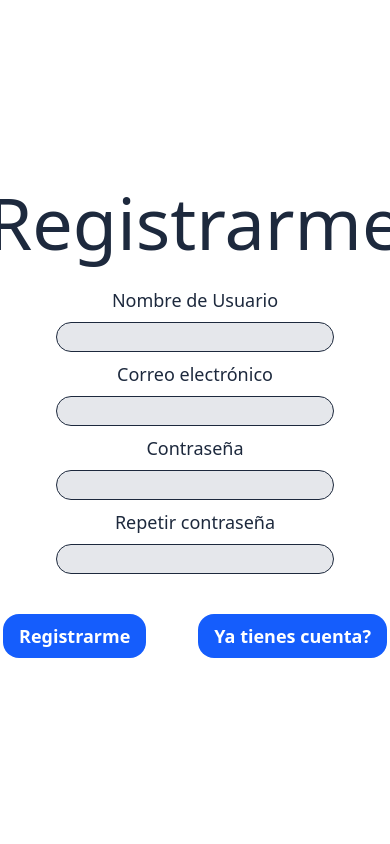
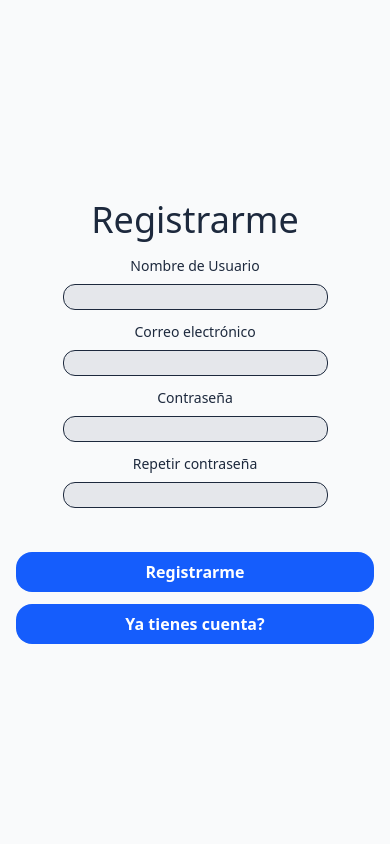
Before and after one commit to jvivas95/movimientos-dinero, a PHP site: page /app/views/registro.php in a window 390 px wide; the page is wider, and only the part inside the window is pictured. Run offline with PHP 8.4, Linux system fonts and the light colour scheme; some libraries are stand-ins or nearby versions.

Commit message:
update: hago responsive el login y el registro. hago que el sidebar se oculte para adaptarlo a los moviles

```diff
--- a/app/views/dashboard.php
+++ b/app/views/dashboard.php
@@ -14,7 +14,9 @@ include_once __DIR__ . '/../../config.php';
 
 <body class="flex roboto bg-gray-50 text-slate-800 h-screen">
     <!-- SIDEBAR -->
-    <?php include_once(__DIR__ . '/layouts/sidebar.php') ?>
+    <div class="hidden md:block">
+        <?php include_once(__DIR__ . '/layouts/sidebar.php') ?>
+    </div>
     <!-- CAJA DEL BODY -->
     <div class="flex flex-col w-full h-full">
         <!-- HEADER -->
--- a/app/views/registro.php
+++ b/app/views/registro.php
@@ -16,44 +16,59 @@ error_reporting(E_ALL);
     <title>Registro</title>
 </head>
 
-<body class="bg-gray-250 flex flex-col items-center justify-center h-screen text-slate-800 roboto">
+<body class="bg-gray-50 flex flex-col items-center justify-center min-h-screen text-slate-800 roboto px-4 sm:px-6 lg:px-8">
 
-    <div class="flex flex-col items-center w-96 h-auto">
-        <img>
-        <h1 class="text-7xl mb-7">Registrarme</h1>
-        <form class="flex flex-col items-center text-lg space-y-2 w-full" action="?route=registro" method="POST">
+    <div class="flex flex-col items-center w-full max-w-md mx-auto">
+        <h1 class="text-4xl sm:text-5xl lg:text-6xl xl:text-7xl mb-4 sm:mb-6 lg:mb-7 text-center font-medium">Registrarme</h1>
+        <form class="flex flex-col items-center text-base sm:text-lg space-y-3 sm:space-y-4 w-full" action="?route=registro" method="POST">
             <input type="hidden" name="action" value="registro">
-            <label for="nusuario">Nombre de Usuario</label>
+            <div>
+                <label
+                    for="nusuario"
+                    class="text-center block text-sm sm:text-base font-medium mb-2">Nombre de Usuario</label>
                 <input
-                class="border border-solid rounded-2xl bg-gray-200 pl-4"
+                    class="w-full border border-solid rounded-xl sm:rounded-2xl bg-gray-200 pl-4 pr-4 text-base focus:outline-none focus:ring-blue-500 focus:border-transparent transition-all duration-200"
                     type="text"
                     name="nusuario"
                     required>
-            <label for="mail">Correo electrónico</label>
+            </div>
+            <div>
+                <label
+                    for="mail"
+                    class="text-center block text-sm sm:text-base font-medium mb-2">Correo electrónico</label>
                 <input
-                class="border border-solid rounded-2xl bg-gray-200 pl-4"
+                    class="w-full border border-solid rounded-xl sm:rounded-2xl bg-gray-200 pl-4 pr-4 text-base focus:outline-none focus:ring-blue-500 focus:border-transparent transition-all duration-200"
                     type="text"
                     name="email"
                     required>
-            <label for="password">Contraseña</label>
+            </div>
+            <div>
+                <label
+                    for="password"
+                    class="text-center block text-sm sm:text-base font-medium mb-2">Contraseña</label>
                 <input
-                class="border border-solid rounded-2xl bg-gray-200 pl-4"
+                    class="w-full border border-solid rounded-xl sm:rounded-2xl bg-gray-200 pl-4 pr-4 text-base focus:outline-none focus:ring-blue-500 focus:border-transparent transition-all duration-200"
                     type="password"
                     name="password"
                     required>
-            <label for="repassword">Repetir contraseña</label>
+            </div>
+            <div>
+                <label
+                    for="repassword"
+                    class="text-center block text-sm sm:text-base font-medium mb-2">Repetir contraseña</label>
                 <input
-                class="border border-solid rounded-2xl bg-gray-200 pl-4"
+                    class="w-full border border-solid rounded-xl sm:rounded-2xl bg-gray-200 pl-4 pr-4 text-base focus:outline-none focus:ring-blue-500 focus:border-transparent transition-all duration-200"
                     type="password"
                     name="repassword"
                     required>
-            <div class="w-full pt-8 flex justify-between">
+            </div>
+            <div class="w-full pt-8 flex flex-col sm:flex-row space-y-3 sm:space-y-0 sm:space-x-4 justify-between">
                 <button
-                    class="bg-blue-600 hover:bg-blue-700 transition duration-200 text-white font-bold py-2 px-4 rounded-2xl"
+                    class="bg-blue-600 hover:bg-blue-700 transition duration-200 text-white text-center font-bold py-2 px-4 rounded-2xl w-full sm:w-auto"
                     type="submit">Registrarme</button>
                 <a
                     href="?route=login"
-                    class="bg-blue-600 hover:bg-blue-700 transition duration-200 text-white font-bold py-2 px-4 rounded-2xl">
+                    class="bg-blue-600 hover:bg-blue-700 transition duration-200 text-white text-center font-bold py-2 px-4 rounded-2xl w-full sm:w-auto">
                     Ya tienes cuenta?</a>
             </div>
         </form>
```
Also changed, not shown: app/views/login.php (+17 -13 lines), public/assets/css/style.css. Lines whose indentation alone changed are shown as unchanged.
